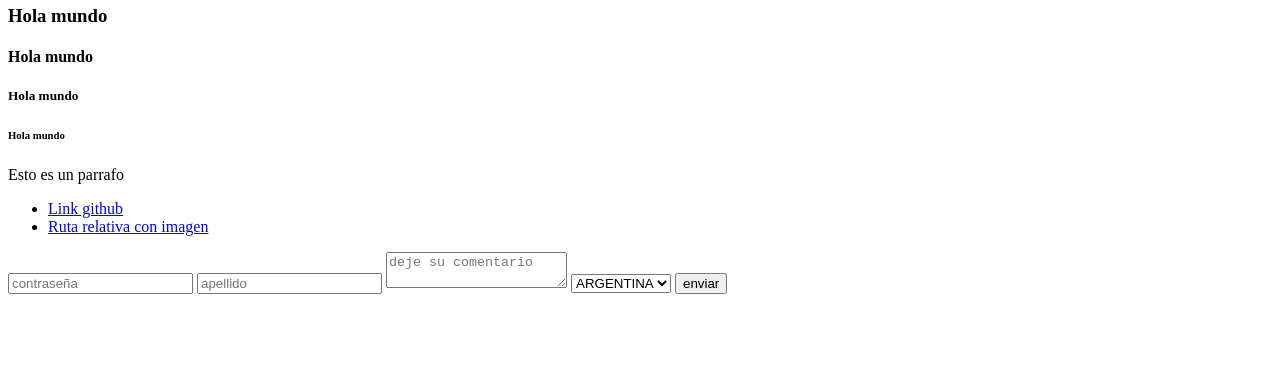
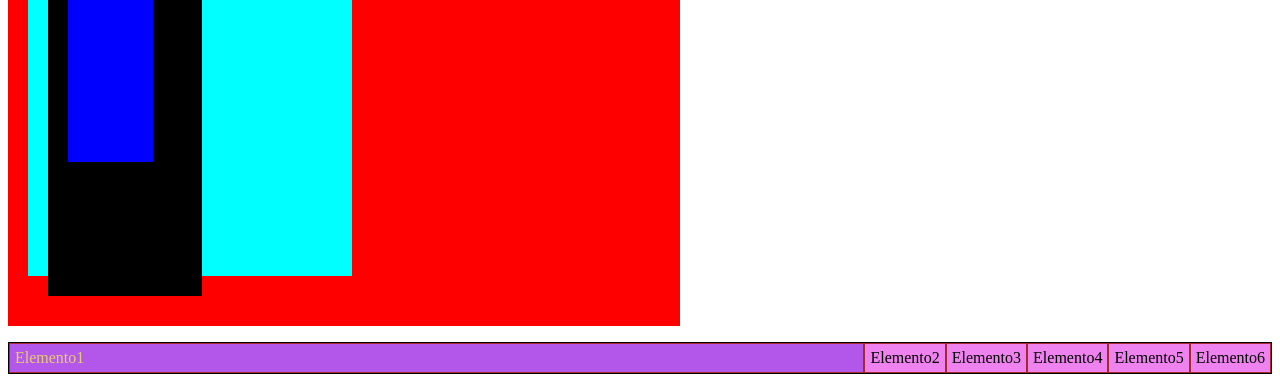
Before and after one commit to nicolas146/Rustico, a plain HTML site: page index.html in a window 1280 px wide. Shown: the part 122-511 px from the top of the page. Drawn offline with Linux system fonts and the light colour scheme.

Commit message:
Add files via upload

```diff
--- /dev/null
+++ b/Css/Style.css
@@ -0,0 +1,91 @@
+/*
+color-primario: #E8CB74
+color-secundario: #7491E8
+color-terciario: #EB1809
+color-cuarto: #B257EA
+*/
+.my-hola-mundo{
+    background-color: #E8CB74;
+    font-size: 20px;
+    font-family:fantasy
+    background: url(../Imagenes/Remera-hombre-topper-basica-urban-1656805370-0-0.jpg);
+    background-image: cover;
+}
+
+.lista{
+    color:#B257EA;
+    font-size: 20px;
+    font-family: 'Times New Roman', Times, serif;
+}
+
+.mi-formulario{
+    color: #7491E8;
+    font-size: 10px;
+    font-family:system-ui, -apple-system, BlinkMacSystemFont, 'Segoe UI', Roboto, Oxygen, Ubuntu, Cantarell, 'Open Sans', 'Helvetica Neue', sans-serif;
+    width: auto;
+}
+
+.clase1{
+    width: 50%;
+    height: 50vh;
+    background-color: red;
+    padding: 20px;
+}
+.clase2{
+    margin-top: 10px;
+    width: 45%;
+    height: 40vh;
+    background-color:aqua;
+    padding: 20px; ;
+}
+.clase3{
+    width: 40%;
+    height: 40vh;
+    background-color: black;
+    padding: 20px; ;
+}
+.clase4{
+    width: 35%;
+    height: 20vh;
+    background-color:blue;
+    padding: 20%;
+}
+
+.Elementopadre{
+    list-style-type: none;
+    padding: 0%;
+    border: 1px solid black;
+    display:flex;
+    flex-direction:column;
+    justify-content:space-between;
+}
+
+.Elementopadre li{
+    border: 1px solid brown;
+    padding: 5px;
+}
+
+.Elemento1{
+    background-color: #B257EA;
+    color: #E8CB74;
+    flex-grow:5;
+}
+
+.Elemento2{
+background-color:aquamarine
+color: black
+}
+
+.ropa{
+    background: url(../Imagenes/flores.jpg);
+    background-image: cover;
+}
+
+
+@media (min-width: 992px){
+    .Elementopadre{
+        display: flex;
+        flex-direction: row;
+        background-color: violet;
+    }
+  }
--- a/index.html
+++ b/index.html
@@ -7,20 +7,45 @@
     <link rel="Stylesheet" href="./Css/Style.css">
 </head>
 <body>
-    <header>
-   <h1>Hola mundo</h1>
+
+  <div class="clase1">
+    <div class="clase2">
+      <div class="clase3">
+        <div class="clase4"></div>
+     </div>
+    </div>
+  </div>
+
+
+  <header>
+    <ul class="Elementopadre">
+      <li class="Elemento1">Elemento1</li>
+      <li class="Elemento2">Elemento2</li>
+      <li class="Elemento3">Elemento3</li>
+      <li class="Elemento4">Elemento4</li>
+      <li class="Elemento5">Elemento5</li>
+      <li class="Elemento6">Elemento6</li>
+    </ul>
+
+
+
+   <h1>Holamundo1</h1>
    <h2>Hola mundo</h2>
    <h3>Hola mundo</h3>
    <h4>Hola mundo</h4>
    <h5>Hola mundo</h5>
    <h6>Hola mundo</h6>
    <p class="my-hola-mundo">Esto es un parrafo</p>
+
+
    <nav>
     <ul class="lista">
       <li><a href="https://github.com/nicolas146/Rustico" target="_blank">Link github</a></li>
       <li><a href="./Imagenes/Remera-hombre-topper-basica-urban-1656805370-0-0.jpg">Ruta relativa con imagen</a></li>
     </ul>
   </nav>
+
+
   <form class="mi-formulario" action="#" method="get">
     <input  class="mi-formulario" type="password" placeholder="contraseña">
     <input class="mi-formulario" type="text" placeholder="apellido">
@@ -36,5 +61,8 @@
     <input type="submit" value="enviar">
   </form>
 </header>
+<footer>
+
+</footer>
 </body>
 </html>
```
Also changed, not shown: Historia.html (+3 -2 lines), Imagenes/Ropa.jpg (added), 2 other files.
